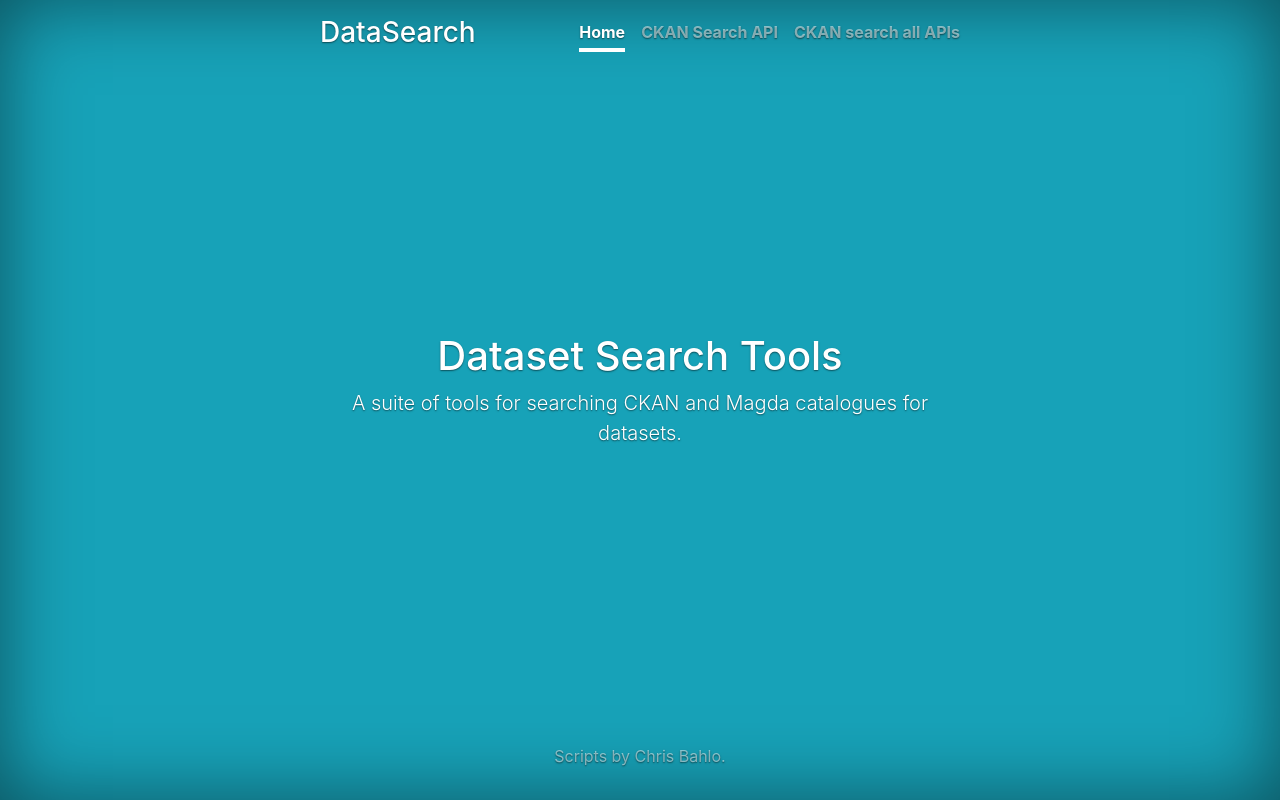
After one commit to narrawin/datasearch, a PHP site: page / in a window 1280 px wide. The commit adds this page. Run offline with PHP 8.4, Linux system fonts and the light colour scheme; some libraries are stand-ins or nearby versions.

Commit message:
added a front end

```diff
--- a/CKAN_search_all.php
+++ b/CKAN_search_all.php
@@ -92,9 +92,9 @@ if (!isset($_POST['submit'])) { // if page is not submitted to itself - echo the
 <?php
 } else {	//run script for all APIs
 
-	$count = false;
+	$count = 0;
 	$dataset_names = [];
-	$duplicates = false;
+	$duplicates = 0;
 
 	// construct page and table header
 	echo '<html lang="en">';
@@ -272,7 +272,7 @@ if (!isset($_POST['submit'])) { // if page is not submitted to itself - echo the
 	echo '</tbody></table></div></body>';
 	echo '<script type="text/javascript">
 		$(document).ready(function(){
-			$("#count").html("Total results found: '. $count .' (includes ' . $duplicates . ' highlighted duplicates");
+			$("#count").html("Total results found: '. $count .' (includes ' . $duplicates . ' highlighted duplicates)");
 		});
 		</script>';
 	echo '</html>';
--- /dev/null
+++ b/cover.css
@@ -0,0 +1,110 @@
+/*
+ * Globals
+ */
+
+/* Links */
+a,
+a:focus,
+a:hover {
+  color: #fff;
+}
+
+/* Custom default button */
+.btn-secondary,
+.btn-secondary:hover,
+.btn-secondary:focus {
+  color: #333;
+  text-shadow: none; /* Prevent inheritance from `body` */
+  background-color: #fff;
+  border: .05rem solid #fff;
+}
+
+
+/*
+ * Base structure
+ */
+
+html,
+body {
+  height: 100%;
+  background-color: #17a2b8;
+}
+
+body {
+  display: -ms-flexbox;
+  display: -webkit-box;
+  display: flex;
+  -ms-flex-pack: center;
+  -webkit-box-pack: center;
+  justify-content: center;
+  color: #fff;
+  text-shadow: 0 .05rem .1rem rgba(0, 0, 0, .5);
+  box-shadow: inset 0 0 5rem rgba(0, 0, 0, .5);
+}
+
+.cover-container {
+  max-width: 42em;
+}
+
+
+/*
+ * Header
+ */
+.masthead {
+  margin-bottom: 2rem;
+}
+
+.masthead-brand {
+  margin-bottom: 0;
+}
+
+.nav-masthead .nav-link {
+  padding: .25rem 0;
+  font-weight: 700;
+  color: rgba(255, 255, 255, .5);
+  background-color: transparent;
+  border-bottom: .25rem solid transparent;
+}
+
+.nav-masthead .nav-link:hover,
+.nav-masthead .nav-link:focus {
+  border-bottom-color: rgba(255, 255, 255, .25);
+}
+
+.nav-masthead .nav-link + .nav-link {
+  margin-left: 1rem;
+}
+
+.nav-masthead .active {
+  color: #fff;
+  border-bottom-color: #fff;
+}
+
+@media (min-width: 48em) {
+  .masthead-brand {
+    float: left;
+  }
+  .nav-masthead {
+    float: right;
+  }
+}
+
+
+/*
+ * Cover
+ */
+.cover {
+  padding: 0 1.5rem;
+}
+.cover .btn-lg {
+  padding: .75rem 1.25rem;
+  font-weight: 700;
+}
+
+
+/*
+ * Footer
+ */
+.mastfoot {
+  color: rgba(255, 255, 255, .5);
+}
--- /dev/null
+++ b/index.html
@@ -0,0 +1,58 @@
+<!doctype html>
+<html lang="en">
+  <head>
+    <meta charset="utf-8">
+    <meta name="viewport" content="width=device-width, initial-scale=1, shrink-to-fit=no">
+    <meta name="description" content="">
+    <meta name="author" content="Chris Bahlo">
+    <link rel="icon" href="/docs/4.0/assets/img/favicons/favicon.ico">
+
+    <title>DataSearch</title>
+
+    <!-- Bootstrap core CSS -->
+	<link rel="stylesheet" href="https://stackpath.bootstrapcdn.com/bootstrap/4.4.1/css/bootstrap.min.css" integrity="sha384-Vkoo8x4CGsO3+Hhxv8T/Q5PaXtkKtu6ug5TOeNV6gBiFeWPGFN9MuhOf23Q9Ifjh" crossorigin="anonymous">
+    <link href="../../dist/css/bootstrap.min.css" rel="stylesheet">
+
+    <!-- Custom styles for this template -->
+    <link href="cover.css" rel="stylesheet">
+  </head>
+
+  <body class="text-center">
+
+    <div class="cover-container d-flex h-100 p-3 mx-auto flex-column">
+      <header class="masthead mb-auto">
+        <div class="inner">
+          <h3 class="masthead-brand">DataSearch</h3>
+          <nav class="nav nav-masthead justify-content-center">
+            <a class="nav-link active" href="#">Home</a>
+            <a class="nav-link" href="CKAN_search.php">CKAN Search API</a>
+            <a class="nav-link" href="CKAN_search_all.php">CKAN search all APIs</a>
+          </nav>
+        </div>
+      </header>
+
+      <main role="main" class="inner cover">
+        <h1 class="cover-heading">Dataset Search Tools</h1>
+        <p class="lead">A suite of tools for searching CKAN and Magda catalogues for datasets.</p>
+<!--         <p class="lead">
+          <a href="#" class="btn btn-lg btn-secondary">Learn more</a>
+        </p> -->
+      </main>
+
+      <footer class="mastfoot mt-auto">
+        <div class="inner">
+          <p>Scripts by Chris Bahlo.</p>
+        </div>
+      </footer>
+    </div>
+
+
+    <!-- Bootstrap core JavaScript
+    ================================================== -->
+    <!-- Placed at the end of the document so the pages load faster -->
+    <script src="https://code.jquery.com/jquery-3.2.1.slim.min.js" integrity="sha384-KJ3o2DKtIkvYIK3UENzmM7KCkRr/rE9/Qpg6aAZGJwFDMVNA/GpGFF93hXpG5KkN" crossorigin="anonymous"></script>
+    <!-- <script>window.jQuery || document.write('<script src="../../assets/js/vendor/jquery-slim.min.js"><\/script>')</script> -->
+    <!-- <script src="../../assets/js/vendor/popper.min.js"></script> -->
+    <!-- <script src="../../dist/js/bootstrap.min.js"></script> -->
+  </body>
+</html>
```
